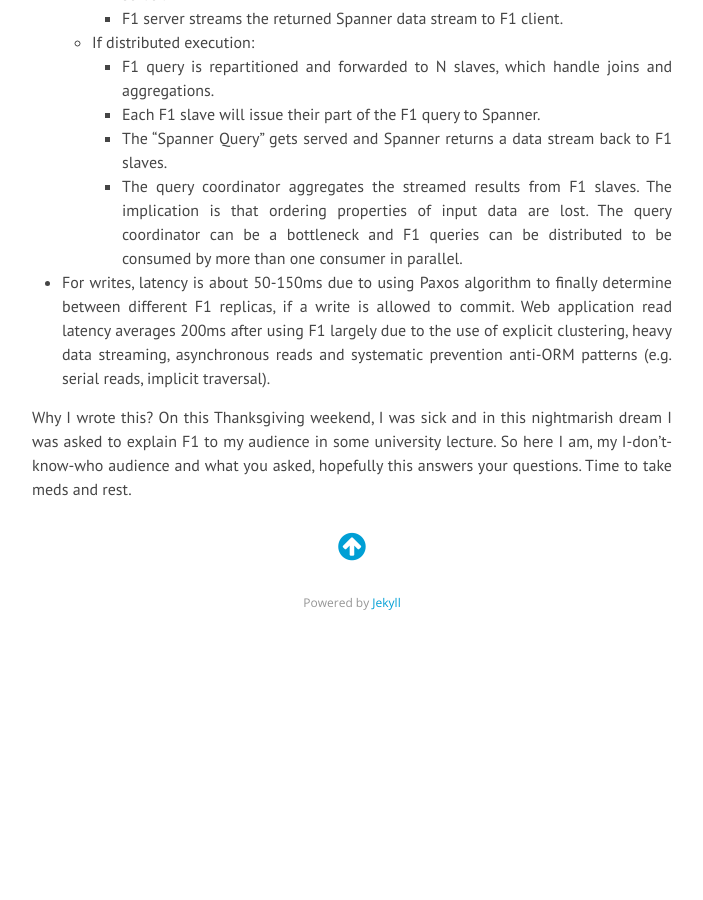
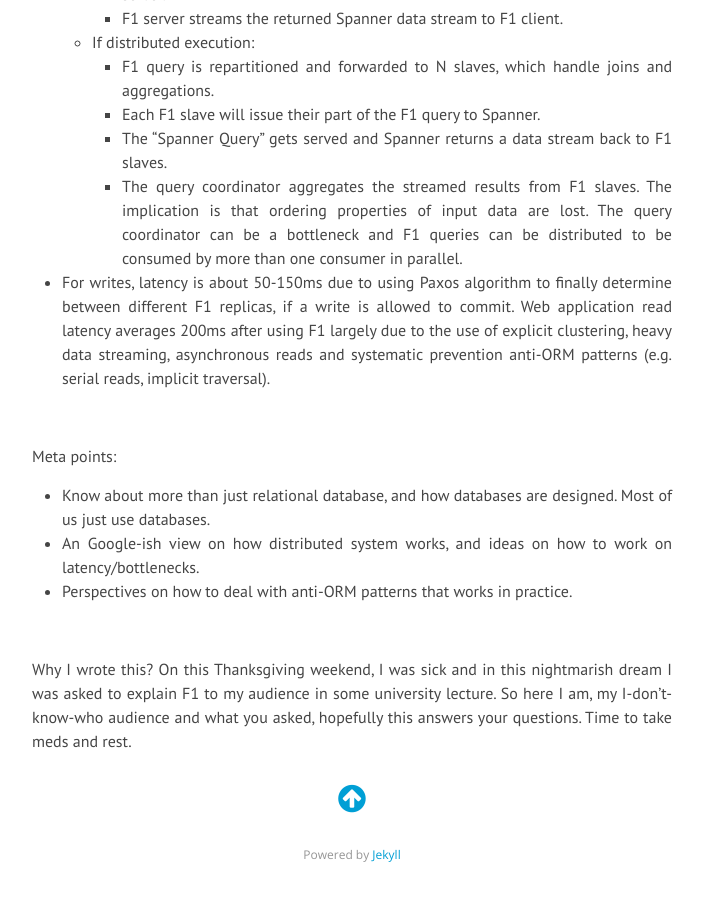
Before and after one commit to log0/log0, a Jekyll site: the page built from _posts/2016-11-26-google-f1-reading-summary.md, in a window 1280 px wide and 900 px high, scrolled down 1705 px. Shown: the whole window, without its empty margins (288-991 px from the left). Built offline with Jekyll 4.4.1, drawn with Linux system fonts in a browser that asks for light colours; nearby versions of some CDN libraries; comment, search, counter and statistics services are not loaded; before the commit the page ends 2353 px from its top, so only the background shows below that.

Commit message:
Added meta points for f1 summary post.

```diff
--- a/_posts/2016-11-26-google-f1-reading-summary.md
+++ b/_posts/2016-11-26-google-f1-reading-summary.md
@@ -67,4 +67,14 @@ A summary of the Google published whitepaper: [F1 - A Distributed SQL Database T
       - The query coordinator aggregates the streamed results from F1 slaves. The implication is that ordering properties of input data are lost. The query coordinator can be a bottleneck and F1 queries can be distributed to be consumed by more than one consumer in parallel.
 - For writes, latency is about 50-150ms due to using Paxos algorithm to finally determine between different F1 replicas, if a write is allowed to commit. Web application read latency averages 200ms after using F1 largely due to the use of explicit clustering, heavy data streaming, asynchronous reads and systematic prevention anti-ORM patterns (e.g. serial reads, implicit traversal).
 
+&nbsp;
+
+Meta points:
+
+- Know about more than just relational database, and how databases are designed. Most of us just use databases.
+- An Google-ish view on how distributed system works, and ideas on how to work on latency/bottlenecks.
+- Perspectives on how to deal with anti-ORM patterns that works in practice.
+
+&nbsp;
+
 Why I wrote this? On this Thanksgiving weekend, I was sick and in this nightmarish dream I was asked to explain F1 to my audience in some university lecture. So here I am, my I-don't-know-who audience and what you asked, hopefully this answers your questions. Time to take meds and rest.
```
Also changed, not shown: 2 other files.
